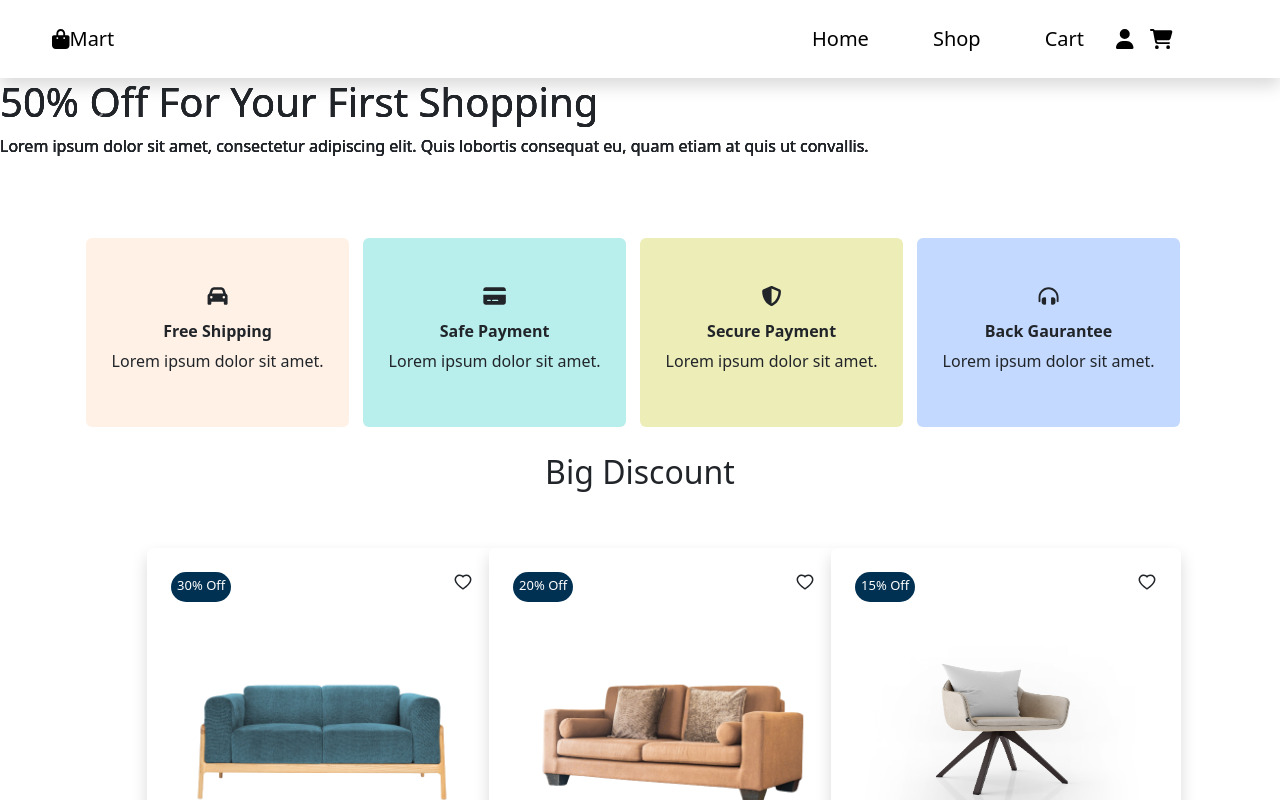
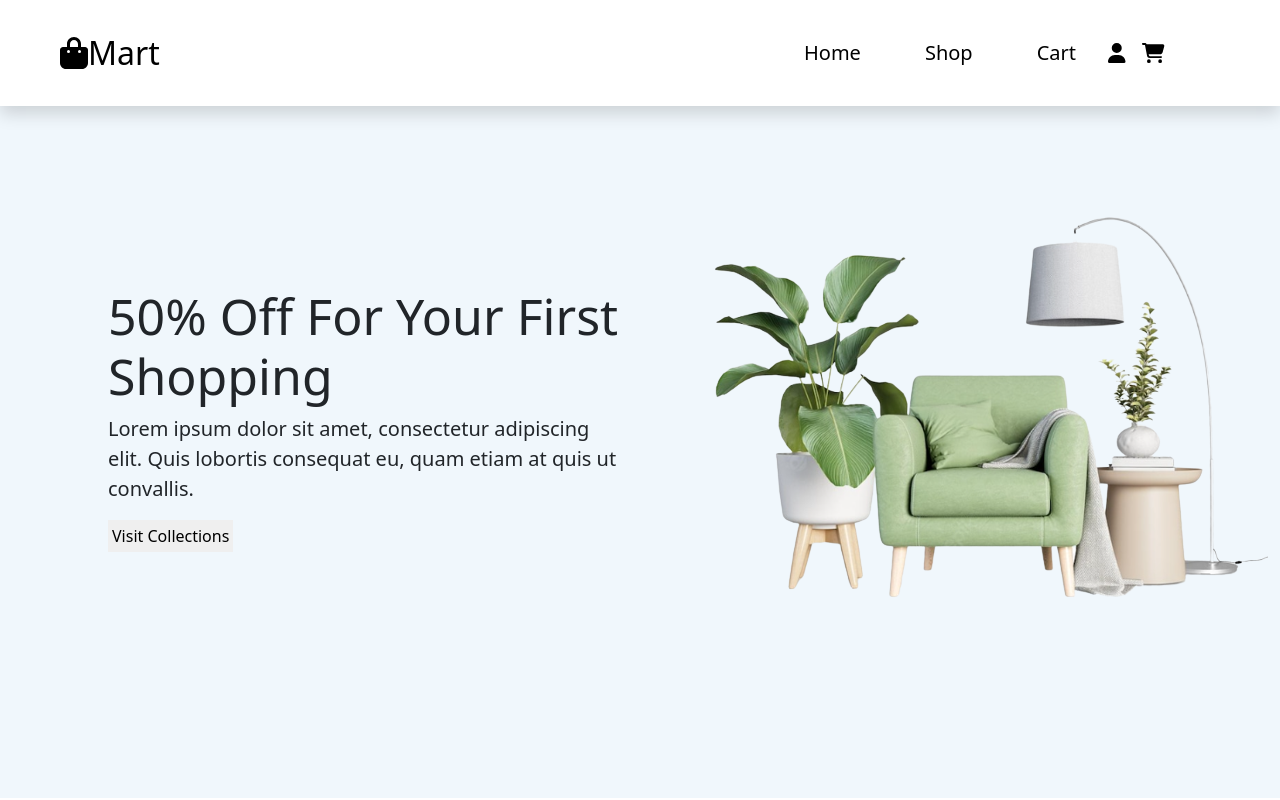
Before and after one commit to Rupeshchand/Mart-Ecommerce, a React (Create React App) app: page / in a window 1280 px wide. Shown: the top 800 px of the page. Built offline with nearby package versions, Linux system fonts and the light colour scheme.

Commit message:
slider added in home page

```diff
--- a/src/Components/Header.jsx
+++ b/src/Components/Header.jsx
@@ -5,9 +5,9 @@ import { faBagShopping, faCartShopping, faUser } from '@fortawesome/free-solid-s
 const Header = () => {
     return (
         <>
-            <nav className="navbar navbar-expand-lg bg-white p-3 shadow ">
+            <nav className="navbar navbar-expand-lg bg-white p-4 shadow ">
                 <div className="container-fluid ms-4">
-                    <Link className="navbar-brand" to="/"><FontAwesomeIcon icon={faBagShopping} />
+                    <Link className="navbar-brand fs-2" to="/"><FontAwesomeIcon icon={faBagShopping} />
                     Mart</Link>
                     <button className="navbar-toggler" type="button" data-bs-toggle="collapse" data-bs-target="#navbarNav" aria-controls="navbarNav" aria-expanded="false" aria-label="Toggle navigation">
                         <span className="navbar-toggler-icon"></span>
--- a/src/Home.css
+++ b/src/Home.css
@@ -26,13 +26,19 @@
     width: 95%;
     height: 125%;
 }
-.bannerImage{
-    width: 80%;
-    height: 400px;
+.sliderContainer{
+    background-color: #f0f7fc;
 }
-.carousel-inner{
-    display: flex;
+.bannerTitle{
+    font-size: 50px;
 }
+.bannerDesc{
+    font-size: 20px;
+}
+/* .slick-prev, .slich-next{
+    z-index: 10;
+    display: block !important;
+} */
 .rounded-circle{
     width: 50px;
     height: 50px;
--- a/src/Pages/Home.jsx
+++ b/src/Pages/Home.jsx
@@ -1,4 +1,5 @@
 import React from 'react'
+import Slider from 'react-slick'
 import 'slick-carousel/slick/slick.css';
 import 'slick-carousel/slick/slick-theme.css';
 import { FontAwesomeIcon } from '@fortawesome/react-fontawesome';
@@ -8,32 +9,37 @@ import { AiOutlineHeart } from 'react-icons/ai';
 import { discoutProducts } from '../Products';
 import { SliderData } from '../Products';
 const Home = () => {
+    let settings = {
+        dots: false,
+        infinite: true,
+        speed: 500,
+        slidesToShow: 1,
+        slidesToScroll: 1,
+        arrows: true,
+    };
     return (
         <>
-            <div id="carouselExample" className="carousel slide">
-                <div className="carousel-inner">
+            <div className='sliderContainer'>
+
+                <Slider {...settings}>
                     {
                         SliderData.map((banner) => (
-                            <>
-                                <div className="carousel-item active">
-                                    <h1>{banner.title}</h1>
-                                    <p>{banner.desc}</p>
+
+                            <div className='slide border border-0 m-5' key={banner.id}>
+                                <div className="row align-items-center m-5">
+                                    <div className="col">
+                                        <h1 className='bannerTitle'>{banner.title}</h1>
+                                        <p className='bannerDesc'>{banner.desc}</p>
+                                        <button className='border border-0 p-1'>Visit Collections</button>
+                                    </div>
+                                    <div className="col ms-5">
+                                        <img src={banner.cover} alt={banner.title} />
+                                    </div>
                                 </div>
-                                <div className="carousel-item">
-                                    <img src={banner.cover} className="d-block w-100 bannerImage" alt={banner.title} />
-                                </div>
-                            </>
+                            </div>
                         ))
                     }
-                </div>
-                <button className="carousel-control-prev" type="button" data-bs-target="#carouselExample" data-bs-slide="prev">
-                    <span className="carousel-control-prev-icon" aria-hidden="true"></span>
-                    <span className="visually-hidden">Previous</span>
-                </button>
-                <button className="carousel-control-next" type="button" data-bs-target="#carouselExample" data-bs-slide="next">
-                    <span className="carousel-control-next-icon" aria-hidden="true"></span>
-                    <span className="visually-hidden">Next</span>
-                </button>
+                </Slider>
             </div>
             <DummyCards />
             <DiscountedProdcts />
```
